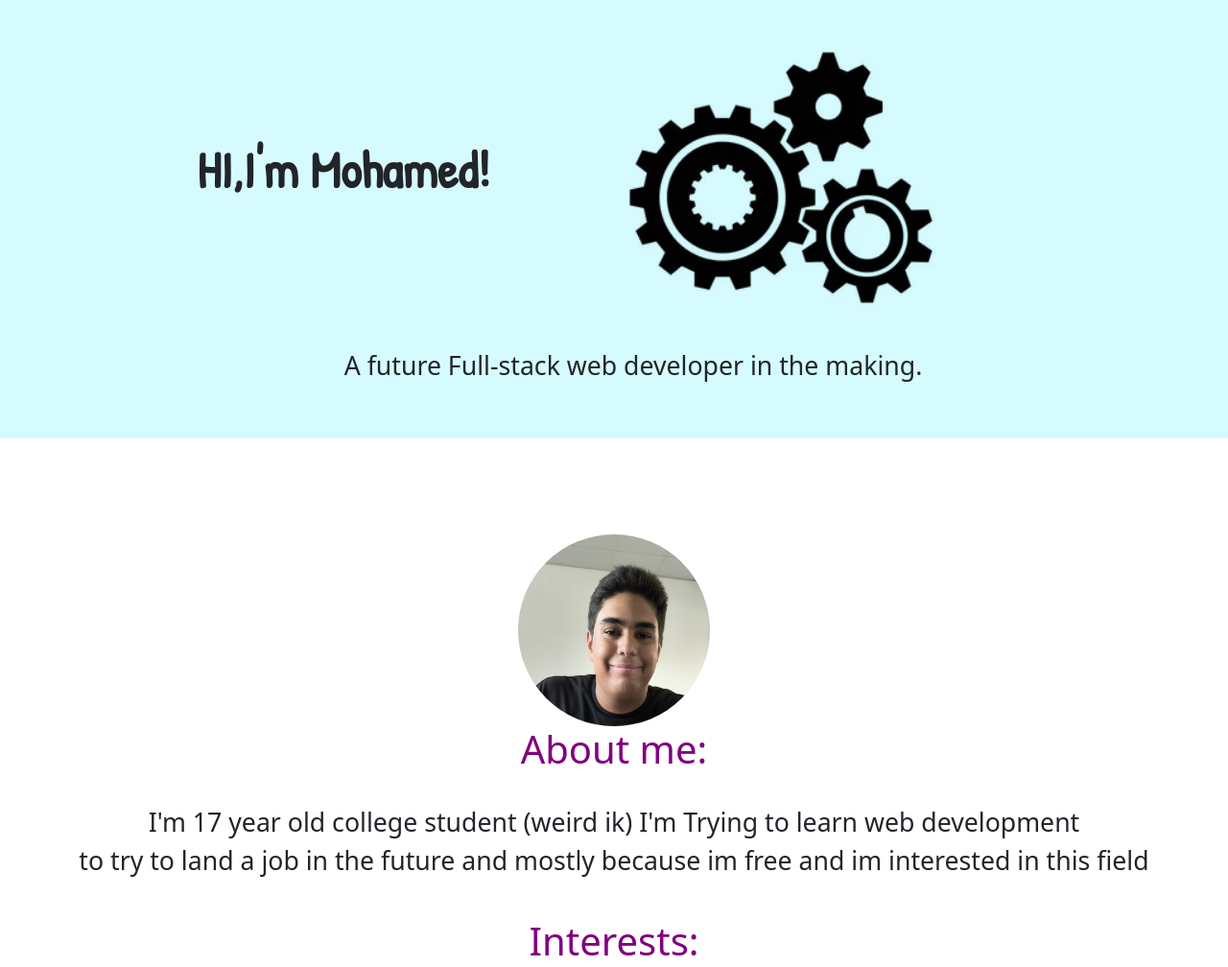
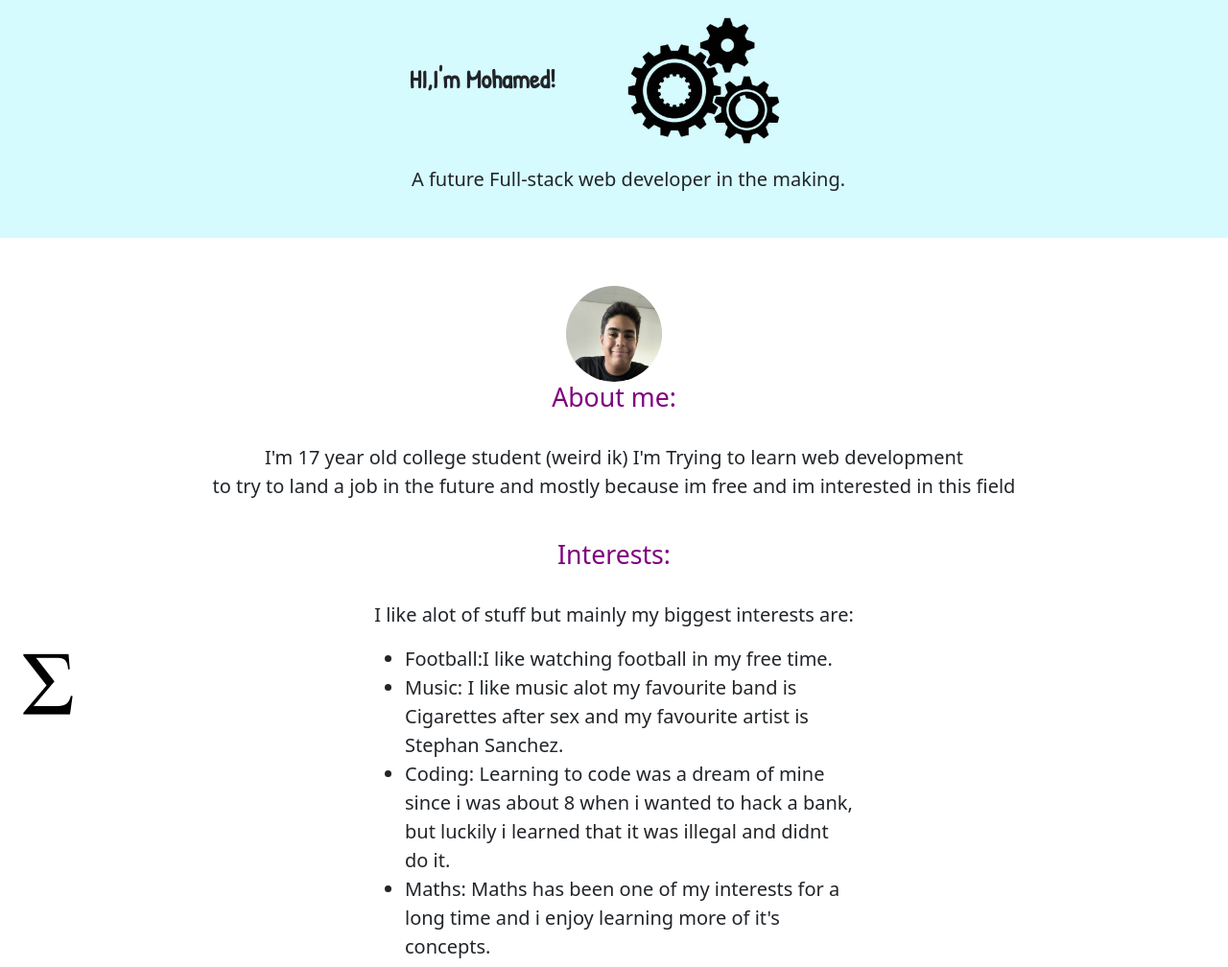
Before and after one commit to moey223/Personal-Website, a plain HTML site: page index.html in a window 1280 px wide. Shown: the part 113-1121 px from the top of the page at 96% size. Drawn offline with nearby package versions, Linux system fonts and the light colour scheme.

Commit message:
style.css

```diff
--- a/style.css
+++ b/style.css
@@ -1,7 +1,8 @@
 body{
     background-color:#ffffff;
 }
-h1{
+@media (min-width:900px){
+    h1{
     font-family: "Patrick Hand", cursive;
     font-weight: 600;
     font-style: normal;
@@ -72,3 +73,79 @@ float:left;
     width:200px;
     float:left;
 }
+}
+
+
+
+
+h1{
+    font-family: "Patrick Hand", cursive;
+    font-weight: 600;
+    font-style: normal;
+    font-size:20pt;
+}
+#dodo{
+    width:100px;
+    height:100px;
+    border-radius:50%;
+}
+.pics{
+    display:flex;
+    justify-content:center;
+    align-items:center;
+    padding-top:50px;
+}
+#gear{
+    mix-blend-mode:multiply;
+    display:inline;
+    width:300px;
+}
+h1{
+    display:inline;
+}
+h2{
+    font-size:20pt;
+    color:purple;
+}
+p,.interests,#Navbar{
+    font-size:15pt;
+}
+#about-me{
+    text-align:center;
+}
+#welcome{
+    background-color: #d6fbfe;
+    padding-top:30px;
+    padding-bottom:30px;
+    padding-left:30px;
+    text-align: center;
+
+}
+.interests {
+    position:relative;
+    margin-left: auto;
+    margin-right: auto;
+    width:500px;
+}
+h3{
+text-align:left;
+padding-left:100px;
+float:left;
+
+}
+.Tindog{
+    width:400px;
+    display:block;
+    padding-left:100px;
+
+}
+.Painting{
+    display:block;
+    height:400px;
+    width:400px;
+    padding-left:50px;
+}
+#sigma{
+    width:100px;
+    float:left;
+}
```
